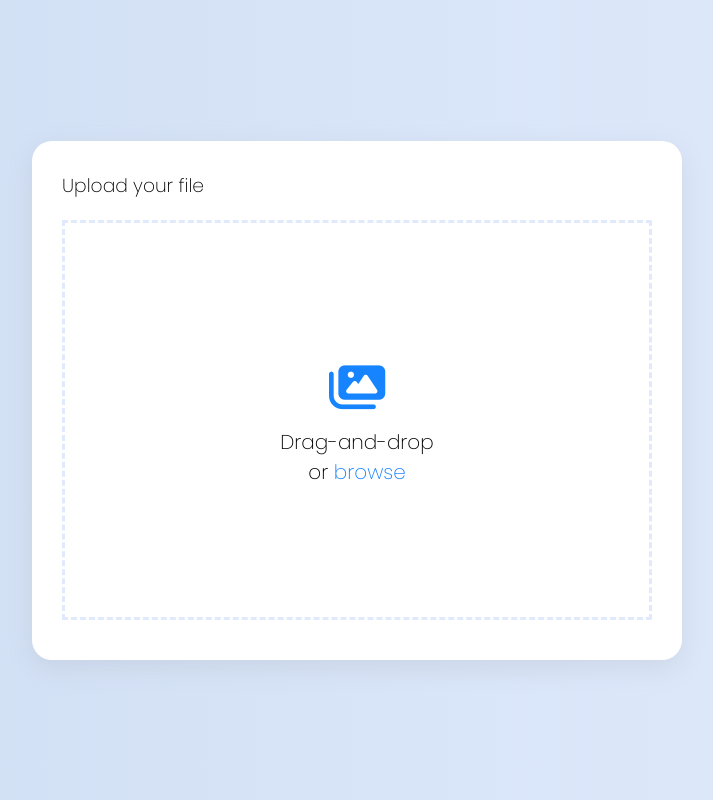
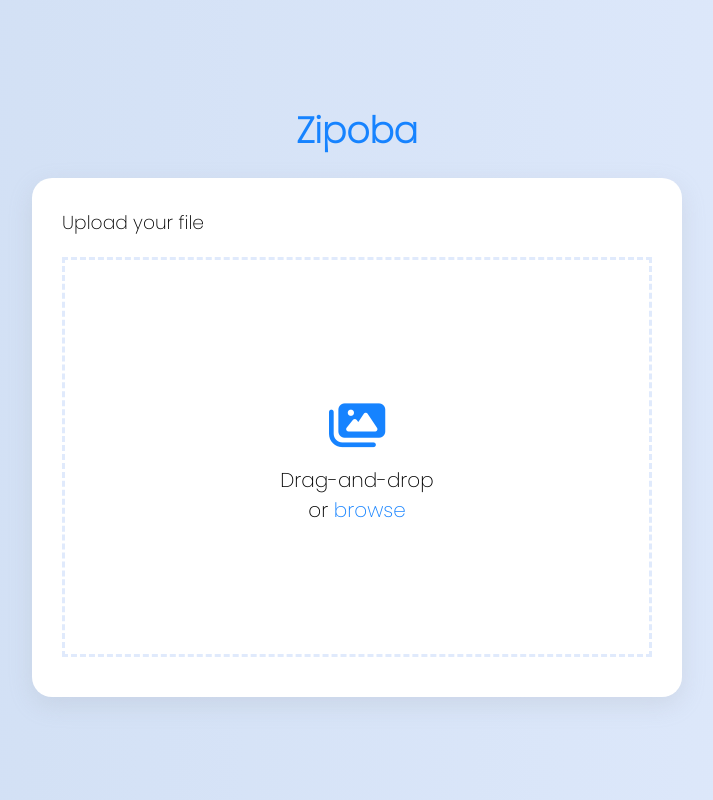
Before and after one commit to AntoxaBarin/zipoba, a plain HTML site: page client/index.html in a window 1280 px wide. Shown: the whole page, without its empty margins (283-996 px from the left). Drawn offline with Linux system fonts and the light colour scheme.

Commit message:
[Update] add site title

```diff
--- a/client/index.html
+++ b/client/index.html
@@ -11,6 +11,7 @@
     <link rel="stylesheet" href="styles.css" />
 </head>
 <body>
+    <h1 class="site-title">Zipoba</h1>
     <div class="container">
         <h3>Upload your file</h3>
         <div class="drag-area">
--- a/client/styles.css
+++ b/client/styles.css
@@ -61,3 +61,10 @@ h3 {
 .drag-area.active {
     border: 2px solid #1683ff;
 }
+
+.site-title {
+    font-size: 36px;
+    font-weight: bold;
+    margin-bottom: 20px;
+    color: #1683ff;
+}
```
